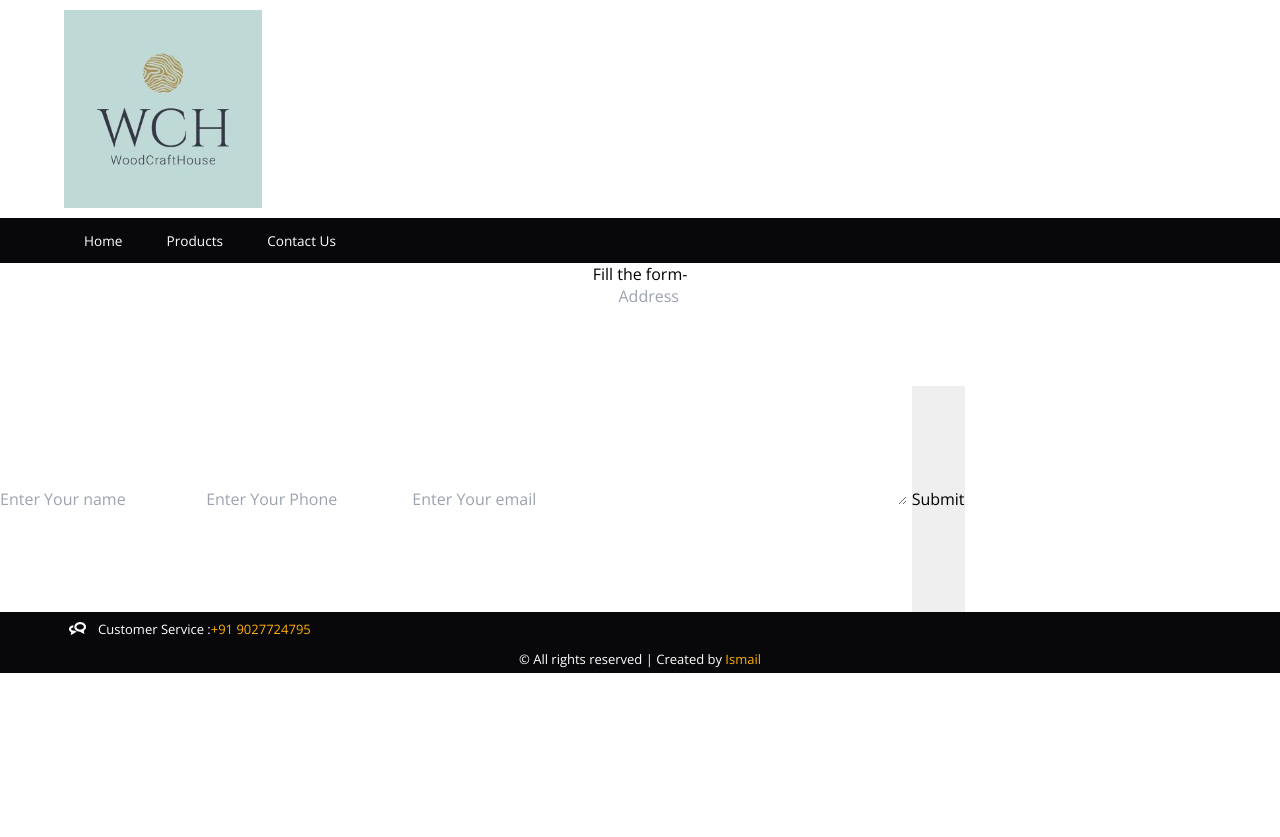
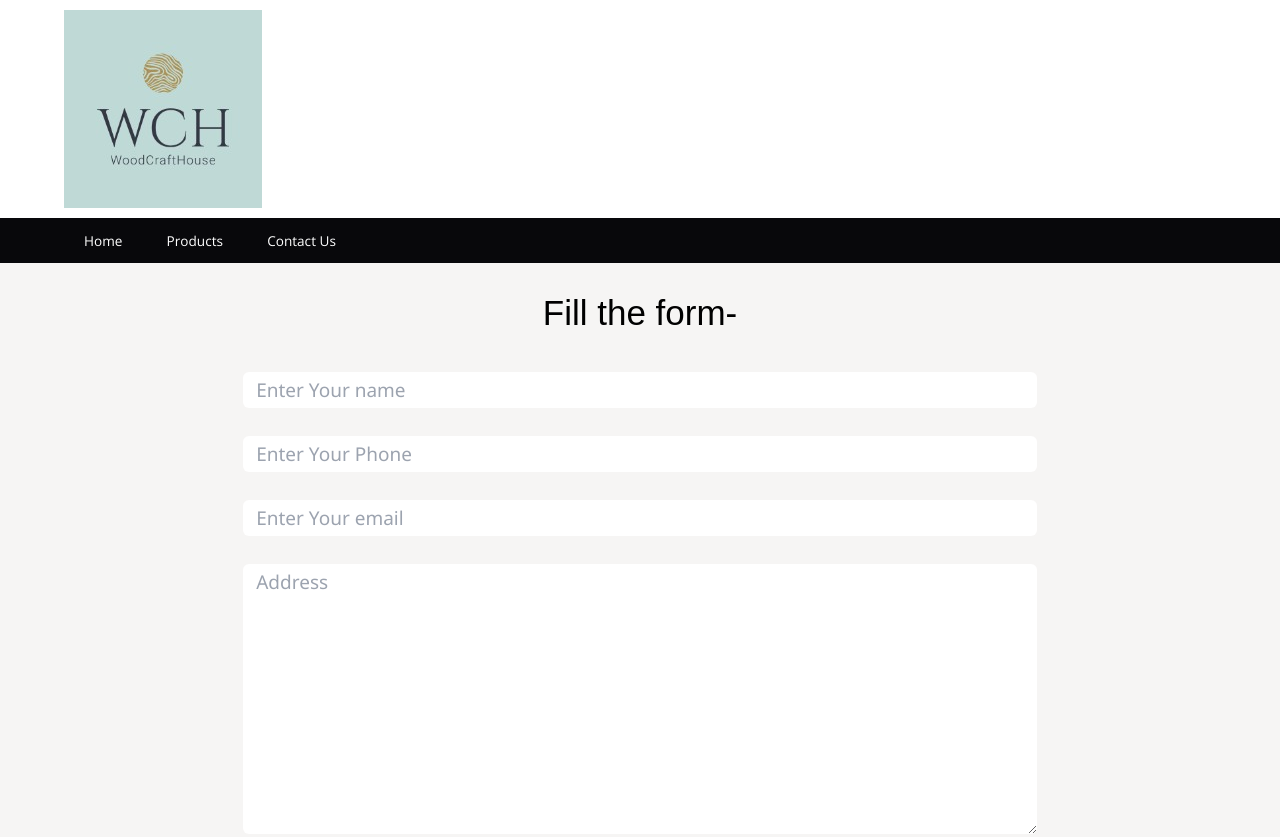
Before and after one commit to woodcrafthouse/lamps, a plain HTML site: page contact.html in a window 1280 px wide. Shown: the top 837 px of the page. Before the commit the page ends 800 px from the top, so only its background shows below. Drawn offline with nearby package versions, Linux system fonts and the light colour scheme.

Commit message:
Update form.css

```diff
--- a/CSS/form.css
+++ b/CSS/form.css
@@ -180,3 +180,55 @@
 	float: left;
 	height: 100%;
 }
+.contact{
+    background-color: #f6f5f4;
+    height: 833px;
+}
+.text-center{
+
+    text-align: center;
+    padding-top: 30px;
+   font-family: 'Ubuntu', sans-serif;
+       font-size: 35px;
+}
+
+.form{
+    max-width: 62%;
+    margin: 25px auto;
+}
+
+.form-input{
+    margin: 14px 0;
+    padding: 5px 13px;
+    width: 100%;
+	font-size: 19px;
+
+	outline-color: rgb(0, 166, 255);
+
+    border-radius: 6px;
+    font-family: 'Segoe UI', Tahoma, Geneva, Verdana, sans-serif;
+}
+
+.btn{
+    padding: 8px 20px;
+    margin: 7px 3px;
+    border: 2px solid white;
+    background: none;
+    color: white;
+    cursor: pointer;
+    font-family: 'Ubuntu', sans-serif;
+    font-size: 20px;
+}
+
+.btn-sm{
+	background-color: black;
+    padding: 6px 30px;
+    vertical-align: middle;
+    font-size: 16px;
+}
+
+.btn-dark{
+    color: white;
+    border: 2px solid grey;
+
+}
```
